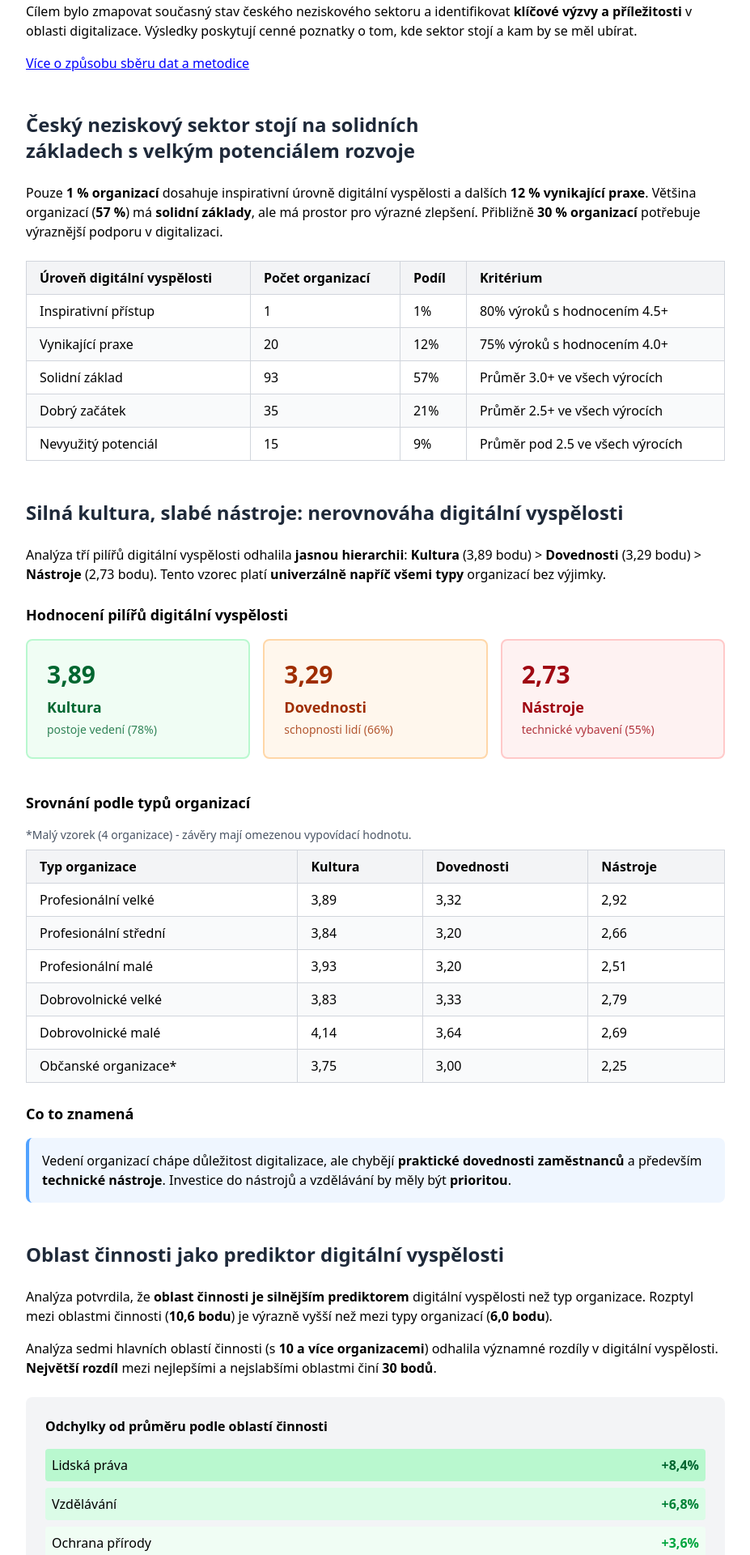
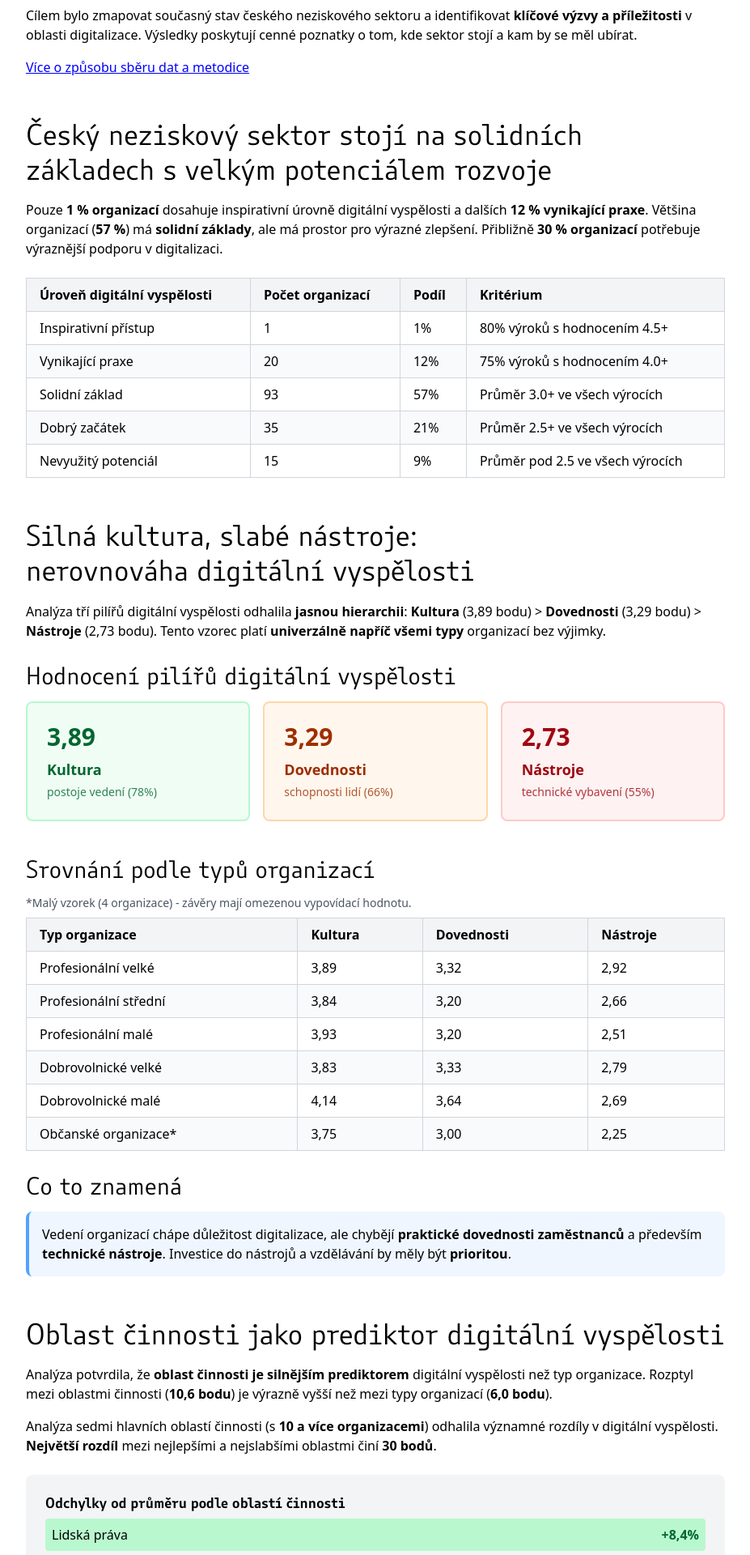
Before and after one commit to cesko-digital/sken, a Next.js app: page /vysledky in a window 1280 px wide. Shown: the part 780-2700 px from the top of the page at 81% size, without its empty margins (176-1103 px from the left). Built offline with nearby package versions, Linux system fonts and the light colour scheme.

Commit message:
Merge heading styles

```diff
--- a/app/globals.css
+++ b/app/globals.css
@@ -22,7 +22,8 @@
 
   .typo-head1,
   .typo-head2,
-  .typo-head3 {
+  .typo-head3,
+  .typo-head4 {
     font-family: var(--font-cd);
     text-wrap-style: balance;
     line-height: 1.2em;
@@ -40,6 +41,11 @@
 
   .typo-head3 {
     font-size: var(--text-3xl);
+  }
+
+  .typo-head4 {
+    font-size: var(--text-lg);
+    font-weight: 600;
   }
 }
 
--- a/app/vysledky/Report.jsx
+++ b/app/vysledky/Report.jsx
@@ -55,7 +55,7 @@ const ScoreCard = ({ title, score, category, description, isStrong = false }) =>
   return (
     <div className={`p-4 rounded-lg border ${bgColor} mb-4`}>
       <div className="flex items-center justify-between mb-2">
-        <h4 className={`font-semibold ${textColor} text-balance`}>{title}</h4>
+        <h4 className={`typo-head4 ${textColor}`}>{title}</h4>
         <span className={`text-2xl font-bold ${textColor}`}>{score}</span>
       </div>
       <div className="text-sm text-gray-600 mb-2 italic">{category}</div>
@@ -69,10 +69,10 @@ export default function Report() {
     <div className="bg-white">
       {/* Header */}
       <div className="text-center mb-8 bg-gradient-to-r from-blue-600 to-purple-600 text-white p-8 rounded-lg">
-        <h1 className="text-3xl font-bold mb-4 text-balance">
+        <h2 className="text-3xl font-bold mb-4 text-balance">
           Většina neziskovek má solidní základ, ale jen 1 % dosahuje digitální špičky
-        </h1>
-        <p className="text-lg opacity-90">
+        </h2>
+        <p className="text-lg opacity-90 text-balance">
           Sonda do digitální vyspělosti 164 českých neziskových organizací odhalila jasné vzorce: silnou kulturu, slabé nástroje a velký potenciál
         </p>
       </div>
@@ -86,7 +86,7 @@ export default function Report() {
 
       {/* Sonda do digitální vyspělosti */}
       <section className="mb-12">
-        <h2 className="text-2xl font-bold mb-6 text-gray-800 text-balance">Sonda do digitální vyspělosti</h2>
+        <h2 className="typo-head2">Sonda do digitální vyspělosti</h2>
         <div>
           <p className="mb-4">
             Zjištění prezentovaná na tomto webu vycházejí z dat o <strong>164 neziskových organizacích</strong>,
@@ -112,7 +112,7 @@ export default function Report() {
 
       {/* Český neziskový sektor */}
       <section className="mb-12">
-        <h2 className="text-2xl font-bold mb-6 text-gray-800 text-balance">Český neziskový sektor stojí na solidních základech s velkým potenciálem rozvoje</h2>
+        <h2 className="typo-head2">Český neziskový sektor stojí na solidních základech s velkým potenciálem rozvoje</h2>
         <p className="mb-6">
           Pouze <strong>1 % organizací</strong> dosahuje inspirativní úrovně digitální vyspělosti a dalších
           <strong> 12 % vynikající praxe</strong>. Většina organizací (<strong>57 %</strong>) má
@@ -133,7 +133,7 @@ export default function Report() {
 
       {/* Silná kultura, slabé nástroje */}
       <section className="mb-12">
-        <h2 className="text-2xl font-bold mb-6 text-gray-800 text-balance">Silná kultura, slabé nástroje: nerovnováha digitální vyspělosti</h2>
+        <h2 className="typo-head2">Silná kultura, slabé nástroje: nerovnováha digitální vyspělosti</h2>
         <p className="mb-6">
           Analýza tří pilířů digitální vyspělosti odhalila <strong>jasnou hierarchii</strong>:
           <strong> Kultura</strong> (3,89 bodu) &gt; <strong>Dovednosti</strong> (3,29 bodu) &gt;
@@ -141,7 +141,7 @@ export default function Report() {
           všemi typy</strong> organizací bez výjimky.
         </p>
 
-        <h3 className="text-lg font-semibold mb-4 text-balance">Hodnocení pilířů digitální vyspělosti</h3>
+        <h3 className="typo-head3">Hodnocení pilířů digitální vyspělosti</h3>
         <div className="grid md:grid-cols-3 gap-4 mb-6">
           <StatCard
             number="3,89"
@@ -163,7 +163,7 @@ export default function Report() {
           />
         </div>
 
-        <h3 className="text-lg font-semibold mb-4 text-balance">Srovnání podle typů organizací</h3>
+        <h3 className="typo-head3">Srovnání podle typů organizací</h3>
         <DataTable
           headers={["Typ organizace", "Kultura", "Dovednosti", "Nástroje"]}
           rows={[
@@ -177,7 +177,7 @@ export default function Report() {
           caption="*Malý vzorek (4 organizace) - závěry mají omezenou vypovídací hodnotu."
         />
 
-        <h3 className="text-lg font-semibold mb-4 text-balance">Co to znamená</h3>
+        <h3 className="typo-head3">Co to znamená</h3>
         <p className="bg-blue-50 p-4 rounded-lg border-l-4 border-blue-400">
           Vedení organizací chápe důležitost digitalizace, ale chybějí
           <strong> praktické dovednosti zaměstnanců</strong> a především <strong>technické nástroje</strong>.
@@ -187,7 +187,7 @@ export default function Report() {
 
       {/* Oblast činnosti */}
       <section className="mb-12">
-        <h2 className="text-2xl font-bold mb-6 text-gray-800 text-balance">Oblast činnosti jako prediktor digitální vyspělosti</h2>
+        <h2 className="typo-head2">Oblast činnosti jako prediktor digitální vyspělosti</h2>
         <div className="mb-6">
           <p className="mb-4">
             Analýza potvrdila, že <strong>oblast činnosti je silnějším prediktorem</strong> digitální vyspělosti
@@ -200,7 +200,7 @@ export default function Report() {
         </div>
 
         <div className="bg-gray-100 p-6 rounded-lg mb-6">
-          <h4 className="font-semibold mb-4 text-balance">Odchylky od průměru podle oblastí činnosti</h4>
+          <h4 className="typo-head4">Odchylky od průměru podle oblastí činnosti</h4>
           <div className="space-y-2">
             <div className="flex justify-between items-center p-2 bg-green-200 rounded">
               <span>Lidská práva</span>
@@ -235,14 +235,14 @@ export default function Report() {
 
         <div className="grid md:grid-cols-2 gap-4 mb-6">
           <div className="bg-green-50 p-4 rounded-lg border-l-4 border-green-400">
-            <h4 className="font-semibold text-green-800 mb-2 text-balance">Digitální lídři</h4>
+            <h4 className="typo-head4 text-green-800">Digitální lídři</h4>
             <p className="text-sm">
               Organizace zaměřené na systémovou práci (lidská práva, vzdělávání, ochrana přírody)
               potřebují pokročilejší digitální nástroje pro koordinaci, komunikaci a advokacii.
             </p>
           </div>
           <div className="bg-red-50 p-4 rounded-lg border-l-4 border-red-400">
-            <h4 className="font-semibold text-red-800 mb-2 text-balance">Digitálně zaostávající</h4>
+            <h4 className="typo-head4 text-red-800">Digitálně zaostávající</h4>
             <p className="text-sm">
               Organizace zaměřené na přímé lokální služby (komunitní aktivity, aktivity pro mládež)
               čelí menšímu tlaku na digitalizaci kvůli charakteru své práce.
@@ -250,7 +250,7 @@ export default function Report() {
           </div>
         </div>
 
-        <h3 className="text-lg font-semibold mb-4 text-balance">Co to znamená</h3>
+        <h3 className="typo-head3">Co to znamená</h3>
         <p className="bg-blue-50 p-4 rounded-lg border-l-4 border-blue-400">
           Charakter činnosti organizace významně ovlivňuje digitální vyspělost. Při plánování digitalizace je třeba zohlednit <strong>specifika oboru</strong>. <strong>Systémově zaměřené organizace</strong> by měly investovat do pokročilejších nástrojů, zatímco <strong>lokálně zaměřené organizace</strong> mohou začít se základními řešeními.
         </p>
@@ -258,7 +258,7 @@ export default function Report() {
 
       {/* Týmová spolupráce */}
       <section className="mb-12">
-        <h2 className="text-2xl font-bold mb-6 text-gray-800 text-balance">Týmová spolupráce ano, analytické nástroje ne</h2>
+        <h2 className="typo-head2">Týmová spolupráce ano, analytické nástroje ne</h2>
         <p className="mb-6">
           Analýza výroků odhalila <strong>jasné vzorce napříč sektorem</strong>. Sektor má dobré základy
           v <strong>kultuře a základních procesech</strong>, ale výrazně zaostává v
@@ -266,7 +266,7 @@ export default function Report() {
         </p>
 
         <div className="bg-gray-50 p-4 rounded-lg border mb-6">
-          <h4 className="font-semibold text-gray-800 mb-3 text-balance">Způsob hodnocení výroků</h4>
+          <h4 className="typo-head4">Způsob hodnocení výroků</h4>
           <p className="text-sm mb-3">
             Sken digitální vyspělosti obsahuje 60 výroků, které popisují optimální způsoby fungování neziskových organizací. Organizace při vyplňování hodnotily výroky na škále 1–5, kde 1 = výrok vůbec neodpovídá aktuálnímu stavu organizace a 5 = výrok naprosto odpovídá aktuálnímu stavu organizace.
           </p>
@@ -279,7 +279,7 @@ export default function Report() {
         </div>
 
         <div className="mb-8">
-          <h3 className="text-xl font-semibold mb-4 text-green-700 text-balance">Nejsilnější stránky sektoru</h3>
+          <h3 className="typo-head3 text-green-700">Nejsilnější stránky sektoru</h3>
           <div className="space-y-4">
             <ScoreCard
               title="Evidence a transparentnost"
@@ -320,7 +320,7 @@ export default function Report() {
         </div>
 
         <div className="mb-8">
-          <h3 className="text-xl font-semibold mb-4 text-red-700 text-balance">Nejslabší stránky sektoru</h3>
+          <h3 className="typo-head3 text-red-700">Nejslabší stránky sektoru</h3>
           <div className="space-y-4">
             <ScoreCard
               title="Analytické nástroje"
@@ -361,7 +361,7 @@ export default function Report() {
         </div>
 
         <div className="bg-yellow-50 p-4 rounded-lg border-l-4 border-yellow-400">
-          <h4 className="font-semibold text-yellow-800 mb-2 text-balance">Klíčové pozorování</h4>
+          <h4 className="typo-head4 text-yellow-800">Klíčové pozorování</h4>
           <p className="text-sm">
             Sektor výrazně zaostává v <strong>pokročilých analytických nástrojích</strong>,
             <strong> automatizaci</strong> a <strong>měření výkonu</strong>. Tyto oblasti představují
@@ -373,7 +373,7 @@ export default function Report() {
 
       {/* Call to Action */}
       <div className="bg-gradient-to-r from-blue-600 to-purple-600 text-white p-6 rounded-lg text-center mb-12">
-        <h3 className="text-xl font-semibold mb-4 text-balance">Sondou to nekončí, ale začíná</h3>
+        <h3 className="typo-head3">Sondou to nekončí, ale začíná</h3>
         <p className="mb-6">
           Máme nápady, jak neziskovkám pomáhat v klíčových tématech. Pomozte nám pochopit,
           jakou formu pomoci oceníte nejvíce a jaké kroky by pro vaši organizaci byly nejpřínosnější.
@@ -387,7 +387,7 @@ export default function Report() {
 
       {/* Správa IT */}
       <section className="mb-12">
-        <h2 className="text-2xl font-bold mb-6 text-gray-800 text-balance">Správa IT infrastruktury rozhoduje o digitální vyspělosti</h2>
+        <h2 className="typo-head2">Správa IT infrastruktury rozhoduje o digitální vyspělosti</h2>
         <p className="mb-6">
           Analýza souvislostí mezi provozními charakteristikami a digitální vyspělostí odhalila
           <strong> tři klíčové faktory</strong>, které nejvíce ovlivňují úroveň digitalizace organizace.
@@ -403,7 +403,7 @@ export default function Report() {
         />
 
         <div className="bg-blue-50 p-4 rounded-lg border-l-4 border-blue-400">
-          <h4 className="font-semibold text-blue-800 mb-2 text-balance">Hlavní zjištění</h4>
+          <h4 className="typo-head4 text-blue-800">Hlavní zjištění</h4>
           <p className="text-sm">
             Investice do <strong>systematické správy IT</strong> (vlastní specialista nebo kvalitní externí služba)
             a <strong>vyhrazování prostředků na IT</strong> v rozpočtu jsou klíčové kroky pro zvýšení digitální vyspělosti.
@@ -413,7 +413,7 @@ export default function Report() {
 
       {/* Celostátní organizace */}
       <section className="mb-12">
-        <h2 className="text-2xl font-bold mb-6 text-gray-800 text-balance">Celostátní organizace mají systematičtější přístup k digitalizaci</h2>
+        <h2 className="typo-head2">Celostátní organizace mají systematičtější přístup k digitalizaci</h2>
         <p className="mb-6">
           Analýza <strong>66 celostátně působících</strong> a <strong>98 regionálních</strong> organizací
           odhalila významné rozdíly v přístupu k digitalizaci a charakteru činnosti.
@@ -431,7 +431,7 @@ export default function Report() {
         />
 
         <div className="bg-blue-50 p-4 rounded-lg border-l-4 border-blue-400">
-          <h4 className="font-semibold text-blue-800 mb-2 text-balance">Co z toho vyplývá</h4>
+          <h4 className="typo-head4 text-blue-800">Co z toho vyplývá</h4>
           <p className="text-sm">
             <strong>Celostátní organizace</strong> častěji využívají externí IT služby a mají
             <strong> systematičtější přístup k IT investicím</strong>. <strong>Regionální organizace</strong>
@@ -443,11 +443,11 @@ export default function Report() {
 
       {/* Strategická doporučení */}
       <section className="mb-12">
-        <h2 className="text-2xl font-bold mb-6 text-gray-800 text-balance">Strategická doporučení pro zvýšení digitální vyspělosti sektoru</h2>
+        <h2 className="typo-head2">Strategická doporučení pro zvýšení digitální vyspělosti sektoru</h2>
         <div className="grid md:grid-cols-2 gap-6">
           <div className="space-y-4">
             <div>
-              <h4 className="font-semibold mb-2 text-balance">Investice do IT infrastruktury</h4>
+              <h4 className="typo-head4">Investice do IT infrastruktury</h4>
               <ul className="text-sm space-y-1 text-gray-600 list-disc list-inside">
                 <li>Podporovat vytváření interních IT pozic</li>
                 <li>Prosazovat vyhrazování prostředků na IT</li>
@@ -456,7 +456,7 @@ export default function Report() {
             </div>
 
             <div>
-              <h4 className="font-semibold mb-2 text-balance">Rozvoj dovedností</h4>
+              <h4 className="typo-head4">Rozvoj dovedností</h4>
               <ul className="text-sm space-y-1 text-gray-600 list-disc list-inside">
                 <li>Vzdělávací programy pro zaměstnance</li>
                 <li>Výměna zkušeností mezi organizacemi</li>
@@ -465,7 +465,7 @@ export default function Report() {
             </div>
 
             <div>
-              <h4 className="font-semibold mb-2 text-balance">Pokročilé nástroje</h4>
+              <h4 className="typo-head4">Pokročilé nástroje</h4>
               <ul className="text-sm space-y-1 text-gray-600 list-disc list-inside">
                 <li>Nástroje pro analýzu dat a měření dopadu</li>
                 <li>Automatizace rutinních procesů</li>
@@ -476,7 +476,7 @@ export default function Report() {
 
           <div className="space-y-4">
             <div>
-              <h4 className="font-semibold mb-2 text-balance">Diferenciovaná podpora</h4>
+              <h4 className="typo-head4">Diferenciovaná podpora</h4>
               <ul className="text-sm space-y-1 text-gray-600 list-disc list-inside">
                 <li>Přizpůsobit podporu specifickým potřebám</li>
                 <li>Systémové organizace - pokročilé nástroje</li>
@@ -485,7 +485,7 @@ export default function Report() {
             </div>
 
             <div>
-              <h4 className="font-semibold mb-2 text-balance">Grantová politika</h4>
+              <h4 className="typo-head4">Grantová politika</h4>
               <ul className="text-sm space-y-1 text-gray-600 list-disc list-inside">
                 <li>Rozšířit dostupnost grantů</li>
                 <li>Dlouhodobé programy transformace</li>
@@ -498,10 +498,10 @@ export default function Report() {
 
       {/* Metodika */}
       <section className="mb-12" id="metodika">
-        <h2 className="text-2xl font-bold mb-6 text-gray-800 text-balance">Metodika a struktura vzorku</h2>
+        <h2 className="typo-head2">Metodika a struktura vzorku</h2>
         <div className="space-y-6">
           <div>
-            <h3 className="text-xl font-semibold mb-3 text-balance">Sken digitální vyspělosti</h3>
+            <h3 className="typo-head3">Sken digitální vyspělosti</h3>
             <p className="text-sm text-gray-600 mb-4">
               Data byla získána prostřednictvím Skenu digitální vyspělosti, který hodnotí organizace
               ve čtyřech tematických oblastech: <strong>Komunikace & Spolupráce</strong>,
@@ -524,7 +524,7 @@ export default function Report() {
           </div>
 
           <div>
-            <h3 className="text-xl font-semibold mb-3 text-balance">Typologie organizací</h3>
+            <h3 className="typo-head3">Typologie organizací</h3>
             <p className="text-sm text-gray-600 mb-3">
               <strong>Profesionální organizace</strong> = činnost organizace zajišťují převážně lidé, kteří jsou za to placení
             </p>
@@ -546,7 +546,7 @@ export default function Report() {
           </div>
 
           <div>
-            <h3 className="text-xl font-semibold mb-3 text-balance">Struktura vzorku</h3>
+            <h3 className="typo-head3">Struktura vzorku</h3>
             <p className="text-sm text-gray-600 mb-4">
               <strong>Celkový vzorek:</strong> 164 organizací (data sbírána v červnu 2025)
             </p>
@@ -555,7 +555,7 @@ export default function Report() {
               <li><strong>Rozsah skóre:</strong> 73–290 bodů</li>
             </ul>
 
-            <h4 className="font-semibold mb-3 text-balance">Podle typu organizace:</h4>
+            <h4 className="typo-head4">Podle typu organizace:</h4>
             <DataTable
               headers={["Typ organizace", "Počet", "Průměrné skóre", "Medián"]}
               rows={[
@@ -569,7 +569,7 @@ export default function Report() {
               caption="*Malý vzorek (4 organizace) - závěry mají omezenou vypovídací hodnotu."
             />
 
-            <h4 className="font-semibold mb-3 text-balance">Podle oblasti činnosti (hlavní oblasti):</h4>
+            <h4 className="typo-head4">Podle oblasti činnosti (hlavní oblasti):</h4>
             <DataTable
               headers={["Oblast činnosti", "Počet", "Průměrné skóre", "Medián"]}
               rows={[
@@ -584,7 +584,7 @@ export default function Report() {
           </div>
 
           <div className="bg-yellow-50 p-4 rounded-lg border-l-4 border-yellow-400">
-            <h4 className="font-semibold text-yellow-800 mb-2 text-balance">Metodické limity</h4>
+            <h4 className="typo-head4 text-yellow-800">Metodické limity</h4>
             <p className="text-sm mb-3">
               <strong>Reprezentativnost vzorku:</strong> Vzorek není reprezentativní pro celý český neziskový sektor. Účast byla dobrovolná, což může vést k nadreprezentaci digitálně aktivnějších organizací.
             </p>
```
